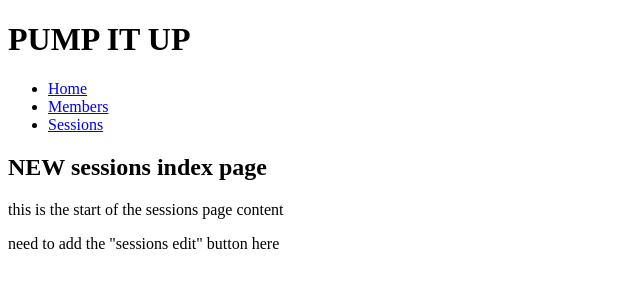
After one commit to ColetteDufficy/solo_project_gym, a Flask app: page /sessions in a window 1280 px wide. The commit adds this page. Shown: the top 300 px of the page, without its empty margins (0-640 px from the left). Run offline with Flask 2, Linux system fonts and the light colour scheme; data that the repository does not hold is empty; some libraries are stand-ins or nearby versions.

Commit message:
pages linked

```diff
--- a/app.py
+++ b/app.py
@@ -10,7 +10,7 @@ app.register_blueprint(gyms_blueprint)
 app.register_blueprint(sessions_blueprint)
 app.register_blueprint(members_blueprint)
 
-@app.route('/')
+@app.route('/index')
 def home():
     return render_template('index.html')
 
--- a/templates/base.html
+++ b/templates/base.html
@@ -10,7 +10,7 @@
     <nav>
         <ul>
             <li>
-                <a href="/">Home</a>
+                <a href="/index">Home</a>
             </li>
             <li>
                 <a href="/members">Members</a>
@@ -18,21 +18,13 @@
             <li>
                 <a href="/sessions">Sessions</a>
             </li>
-            <li>
-                <a href="/staff">Staff</a>
-            </li>
-            </ul>
+        </ul>
     </nav>
     <section id="content">
-
-
         {% block content %}
 
         {% endblock%}
-
-
     </section>
     </main>
-
 </body>
 </html>
--- /dev/null
+++ b/templates/sessions/index.html
@@ -0,0 +1,7 @@
+{% extends 'base.html'%}
+
+{% block content %}
+<h1>NEW sessions index page</h1>
+<p>this is the start of the sessions page content</p>
+<p>need to add the "sessions edit" button here</p>
+{% endblock %}
```
Also changed, not shown: controllers/member_controller.py (+6 -6 lines).
